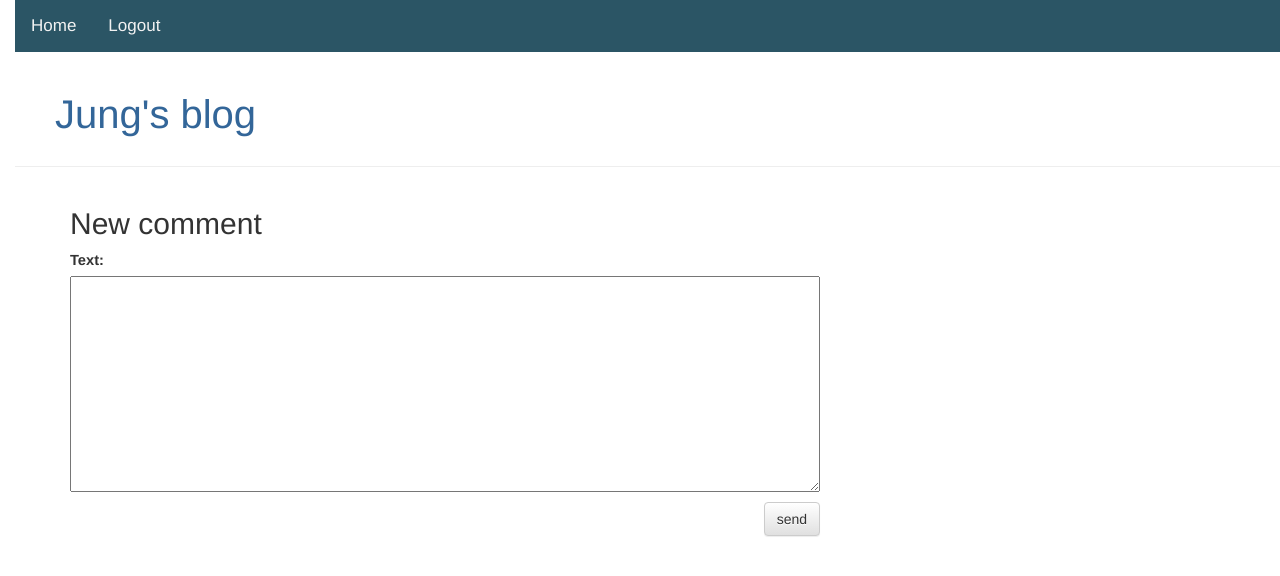
After one commit to rakjido/django_crud_blog, a Django app: page /post/1/comment/ in a window 1280 px wide. The commit adds this page. Shown: the top 576 px of the page. Run offline with Django 3.2, Linux system fonts and the light colour scheme; a user stored in the database is signed in; tables that the repository leaves empty hold one stand-in row (values such as "Sample post"); some libraries are stand-ins or nearby versions.

Commit message:
v0.2 * 댓글기능 추가

```diff
--- a/blog/admin.py
+++ b/blog/admin.py
@@ -1,4 +1,6 @@
 from django.contrib import admin
-from .models import Post
+from .models import Post, Comment
+
 
 admin.site.register(Post)
+admin.site.register(Comment)
--- a/blog/forms.py
+++ b/blog/forms.py
@@ -1,6 +1,6 @@
 from django import forms
 
-from .models import Post
+from .models import Post, Comment
 
 
 class PostForm(forms.ModelForm):
@@ -8,3 +8,10 @@ class PostForm(forms.ModelForm):
     class Meta:
         model = Post
         fields = ('title', 'text',)
+
+
+class CommentForm(forms.ModelForm):
+
+    class Meta:
+        model = Comment
+        fields = ('text',)
--- a/blog/models.py
+++ b/blog/models.py
@@ -15,3 +15,19 @@ class Post(models.Model):
 
     def __str__(self):
         return self.title
+
+
+class Comment(models.Model):
+    post = models.ForeignKey('blog.Post', related_name='comments')
+    author = models.ForeignKey('auth.User', on_delete=models.CASCADE)
+    #author = models.CharField(max_length=200)
+    text = models.TextField()
+    created_date = models.DateTimeField(default=timezone.now)
+    approved_comment = models.BooleanField(default=False)
+
+    def approve(self):
+        self.approved_comment = True
+        self.save()
+
+    def __str__(self):
+        return self.text
--- a/blog/static/css/blog.css
+++ b/blog/static/css/blog.css
@@ -87,3 +87,7 @@ body {
     color: #000000;
     font-size: 20px;
 }
+
+.comment {
+  margin: 20px 0px 20px 20px;
+}
--- /dev/null
+++ b/blog/templates/blog/add_comment_to_post.html
@@ -0,0 +1,9 @@
+{% extends 'blog/base.html' %}
+
+{% block content %}
+  <h2>New comment</h2>
+  <form method="POST" class="post-form">{% csrf_token %}
+    {{ form.as_p }}
+    <button type="submit" class="save btn btn-default">send</button>
+  </form>
+{% endblock %}
--- a/blog/urls.py
+++ b/blog/urls.py
@@ -7,4 +7,6 @@ urlpatterns = [
     url(r'^post/new/$', views.post_new, name='post_new'),
     url(r'^post/(?P<pk>\d+)/edit/$', views.post_edit, name='post_edit'),
     url(r'^post/(?P<pk>\d+)/remove/$', views.post_remove, name='post_remove'),
+    url(r'^post/(?P<pk>\d+)/comment/$', views.add_comment_to_post, name='add_comment_to_post'),
+    url(r'^comment/(?P<pk>\d+)/remove/$', views.comment_remove, name='comment_remove'),
 ]
--- a/blog/views.py
+++ b/blog/views.py
@@ -2,8 +2,8 @@ from django.shortcuts import render, get_object_or_404, redirect
 from django.utils import timezone
 from django.contrib.auth.decorators import login_required
 
-from .models import Post
-from .forms import PostForm
+from .models import Post, Comment
+from .forms import PostForm, CommentForm
 
 
 def post_list(request):
@@ -52,3 +52,26 @@ def post_remove(request, pk):
     post = get_object_or_404(Post, pk=pk)
     post.delete()
     return redirect('post_list')
+
+
+@login_required
+def add_comment_to_post(request, pk):
+    post = get_object_or_404(Post, pk=pk)
+    if request.method == "POST":
+        form = CommentForm(request.POST)
+        if form.is_valid():
+            comment = form.save(commit=False)
+            comment.author = request.user
+            comment.post = post
+            comment.save()
+            return redirect('post_detail', pk=post.pk)
+    else:
+        form = CommentForm()
+        return render(request, 'blog/add_comment_to_post.html', {'form': form})
+
+
+@login_required
+def comment_remove(request, pk):
+    comment = get_object_or_404(Comment, pk=pk)
+    comment.delete()
+    return redirect('post_detail', pk=comment.post.pk)
```
Also changed, not shown: blog/templates/blog/post_detail.html (+16 -0 lines), README.md, blog/__init__.py (deleted), blog/migrations/__init__.py (deleted), mysite/__init__.py (deleted).
